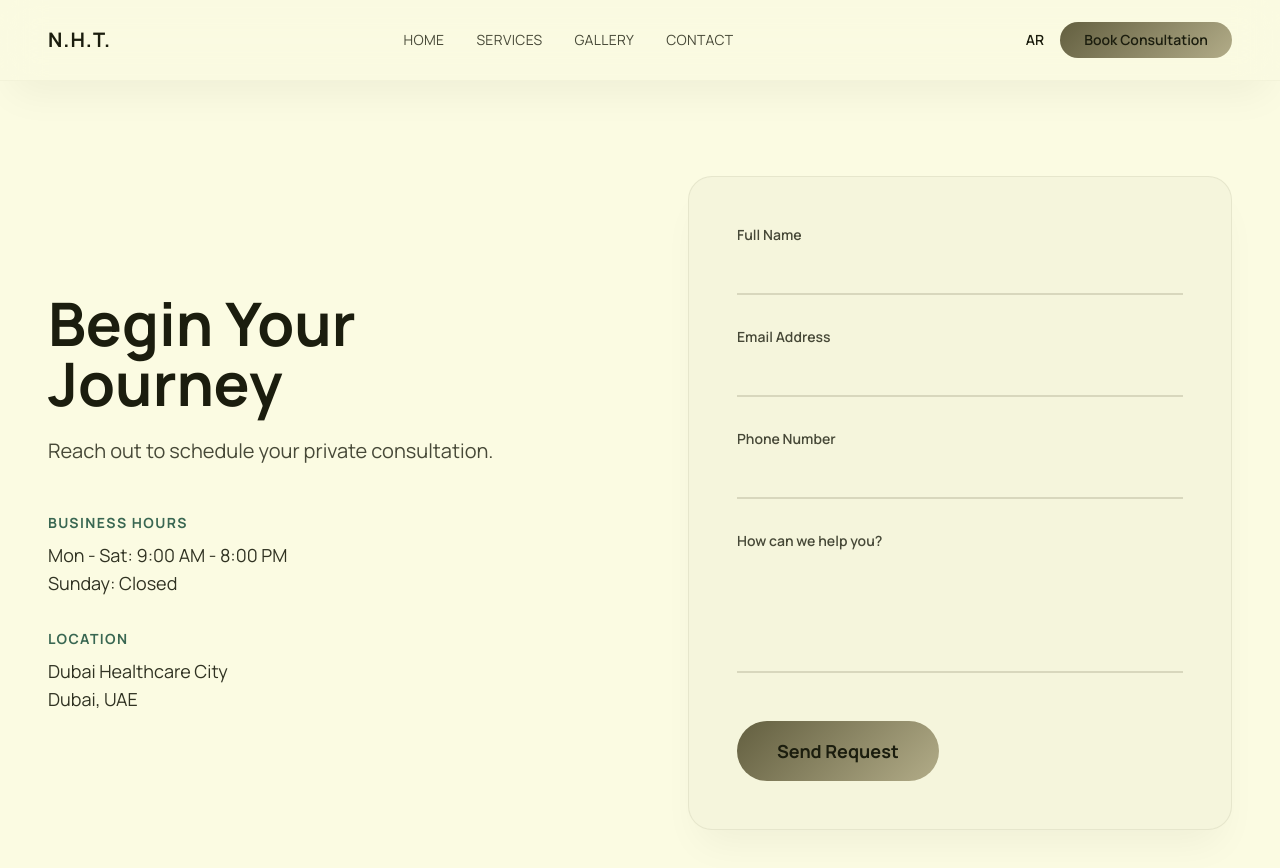
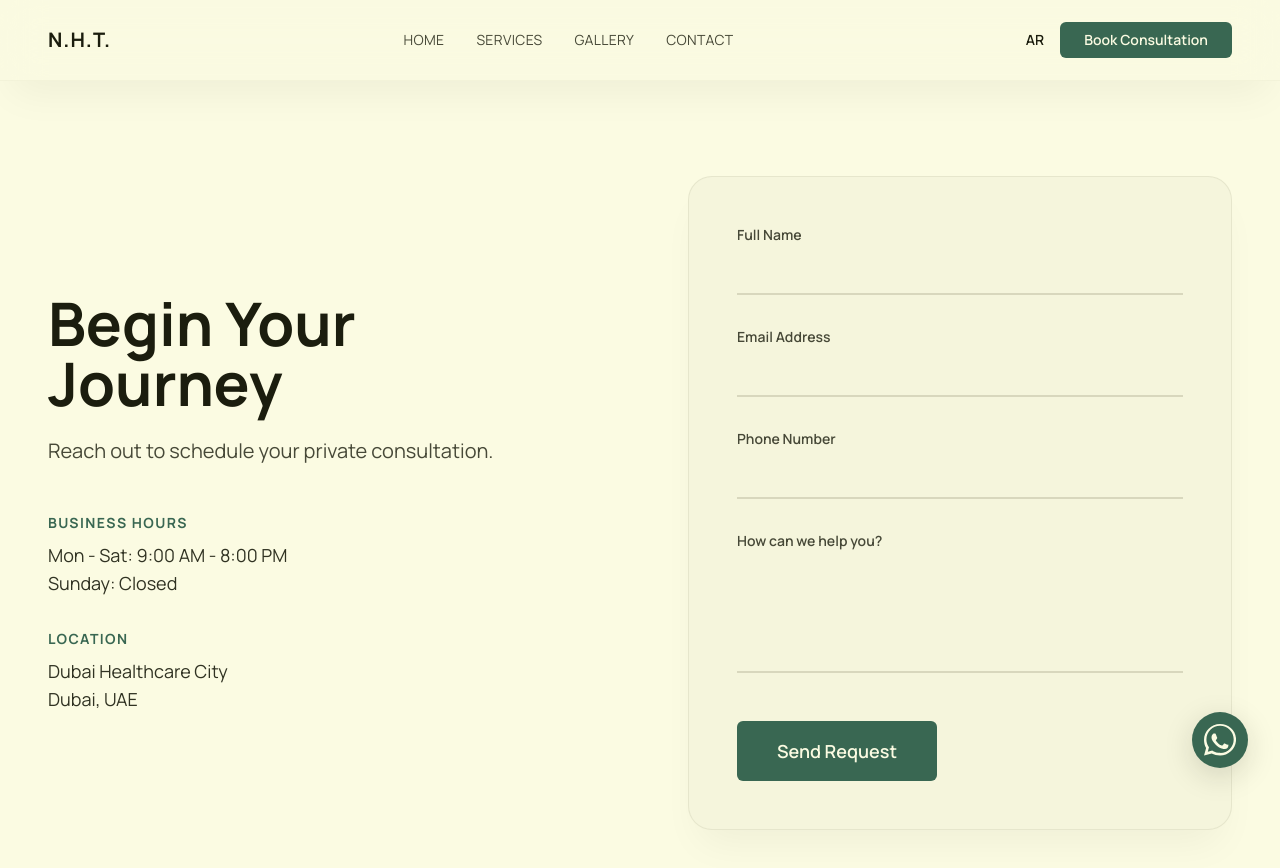
Before and after one commit to ilyassbnh/Clinique, a Next.js app: page /en/contact in a window 1280 px wide. Shown: the top 868 px of the page. Built offline with nearby package versions, Linux system fonts and the light colour scheme.

Commit message:
feat: design system updates to buttons and global WhatsApp widget

```diff
--- a/src/app/[locale]/contact/page.tsx
+++ b/src/app/[locale]/contact/page.tsx
@@ -72,7 +72,7 @@ export default async function ContactPage({
 
               <button
                 type="button"
-                className="self-start mt-4 bg-[image:var(--background-image-cta-gradient)] text-ink font-bold text-lg py-4 px-10 rounded-full hover:shadow-ambient transform hover:-translate-y-1 transition-all duration-300"
+                className="self-start mt-4 bg-sage text-sand font-semibold text-lg py-4 px-10 rounded-md hover:bg-sage/90 hover:shadow-ambient transform hover:-translate-y-1 hover:scale-[1.02] transition-all duration-300"
               >
                 {t('formSubmit')}
               </button>
--- a/src/app/[locale]/layout.tsx
+++ b/src/app/[locale]/layout.tsx
@@ -49,6 +49,8 @@ export async function generateMetadata({
 
 import Header from '@/components/navigation/Header';
 
+import WhatsAppWidget from '@/components/navigation/WhatsAppWidget';
+
 export default async function RootLayout({
   children,
   params
@@ -75,6 +77,7 @@ export default async function RootLayout({
         <NextIntlClientProvider messages={messages} locale={locale}>
           <Header />
           {children}
+          <WhatsAppWidget />
         </NextIntlClientProvider>
       </body>
     </html>
--- a/src/app/[locale]/page.tsx
+++ b/src/app/[locale]/page.tsx
@@ -38,7 +38,7 @@ export default async function Home({
             {t('subtitle')}
           </p>
           <div className="gsap-reveal">
-            <button className="bg-[image:var(--background-image-cta-gradient)] text-ink font-semibold text-lg md:text-xl py-4 px-10 rounded-full hover:shadow-ambient transform hover:-translate-y-1 transition-all duration-300">
+            <button className="bg-sage text-sand font-semibold text-lg md:text-xl py-4 px-10 rounded-md hover:bg-sage/90 hover:shadow-ambient transform hover:-translate-y-1 hover:scale-[1.02] transition-all duration-300">
               {t('cta')}
             </button>
           </div>
--- a/src/app/globals.css
+++ b/src/app/globals.css
@@ -14,8 +14,6 @@
   --font-amiri: var(--font-amiri), serif;
 
   --shadow-ambient: 0 24px 40px -12px rgba(27, 29, 14, 0.05);
-
-  --background-image-cta-gradient: linear-gradient(135deg, var(--color-olive), var(--color-olive-light));
 }
 
 @layer base {
--- a/src/components/navigation/Header.tsx
+++ b/src/components/navigation/Header.tsx
@@ -38,7 +38,7 @@ export default function Header() {
 
           <Link
             href="/contact"
-            className="bg-[image:var(--background-image-cta-gradient)] text-ink font-semibold text-sm py-2 px-6 rounded-full hover:shadow-ambient transform hover:-translate-y-0.5 transition-all duration-300 hidden sm:block"
+            className="bg-sage text-sand font-semibold text-sm py-2 px-6 rounded-md hover:bg-sage/90 hover:shadow-ambient transform hover:-translate-y-0.5 hover:scale-[1.02] transition-all duration-300 hidden sm:block"
           >
             {t('book')}
           </Link>
--- /dev/null
+++ b/src/components/navigation/WhatsAppWidget.tsx
@@ -0,0 +1,30 @@
+'use client';
+
+import { useLocale } from 'next-intl';
+
+export default function WhatsAppWidget() {
+  const locale = useLocale();
+  const isRTL = locale === 'ar';
+
+  // Tailwind classes for positioning based on layout direction
+  const positionClass = isRTL ? 'left-8' : 'right-8';
+
+  return (
+    <a
+      href="https://wa.me/971501234567" // Placeholder number
+      target="_blank"
+      rel="noopener noreferrer"
+      className={`fixed ${positionClass} bottom-8 z-50 w-14 h-14 rounded-full flex items-center justify-center bg-sage text-sand shadow-[0_8px_30px_rgba(27,29,14,0.15)] hover:bg-[#2c4f3f] hover:scale-105 transition-all duration-300`}
+      aria-label="Chat with us on WhatsApp"
+    >
+      <svg
+        xmlns="http://www.w3.org/2000/svg"
+        viewBox="0 0 24 24"
+        fill="currentColor"
+        className="w-8 h-8"
+      >
+        <path d="M12.031 0C5.405 0 0 5.414 0 12.052C0 14.17.551 16.233 1.583 18.067L.031 23.708L5.801 22.196C7.574 23.125 9.771 23.633 12.023 23.633C18.647 23.633 24.053 18.219 24.053 11.58C24.053 4.939 18.65 0 12.031 0ZM12.031 21.654C10.089 21.654 8.232 21.135 6.643 20.194L6.23 19.949L2.839 20.835L3.743 17.53L3.473 17.1C2.38 15.358 1.815 13.336 1.815 11.58C1.815 5.94 6.421 1.332 12.059 1.332C17.697 1.332 22.28 5.942 22.28 11.581C22.28 17.22 17.699 21.83 12.031 21.654ZM17.683 15.659C17.375 15.503 15.845 14.748 15.565 14.646C15.285 14.542 15.08 14.492 14.873 14.801C14.667 15.111 14.07 15.834 13.889 16.039C13.708 16.246 13.528 16.273 13.218 16.118C12.909 15.962 11.897 15.636 10.697 14.568C9.761 13.737 9.129 12.71 8.948 12.4C8.767 12.091 8.929 11.924 9.083 11.77C9.222 11.63 9.403 11.4 9.558 11.22C9.712 11.039 9.764 10.91 9.867 10.702C9.97 10.495 9.919 10.316 9.842 10.16C9.764 10.005 9.117 8.396 8.847 7.722C8.583 7.065 8.318 7.155 8.132 7.14C7.962 7.125 7.755 7.126 7.548 7.126C7.342 7.126 7.006 7.203 6.721 7.513C6.437 7.824 5.635 8.571 5.635 10.096C5.635 11.621 6.773 13.093 6.928 13.299C7.083 13.506 9.118 16.634 12.213 17.973C12.949 18.291 13.524 18.484 13.972 18.627C14.712 18.862 15.385 18.828 15.922 18.746C16.521 18.654 17.818 17.948 18.069 17.172C18.32 16.398 18.32 15.726 18.243 15.571C18.167 15.415 17.961 15.312 17.652 15.158H17.683Z" />
+      </svg>
+    </a>
+  );
+}
```
